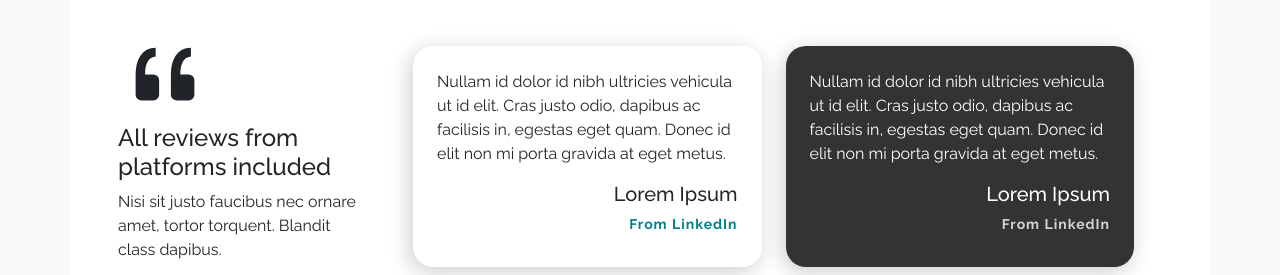
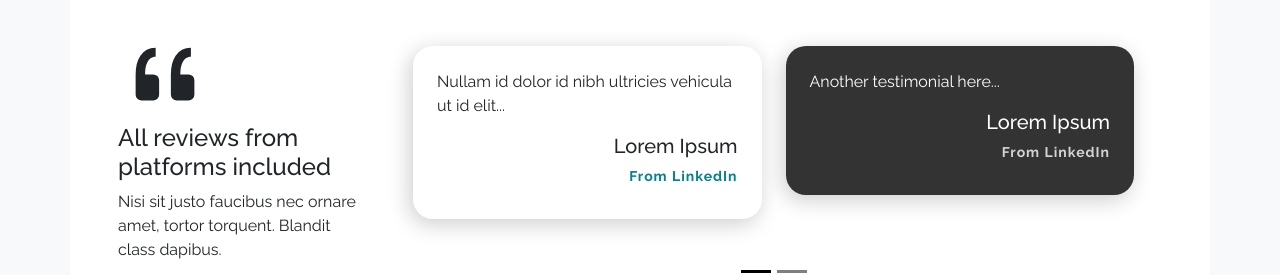
Before and after one commit to ahn-nath/personal_website_2.0, a React (Create React App) app: page / in a window 1280 px wide. Shown: the part 2917-3192 px from the top of the page. Built offline with nearby package versions, Linux system fonts and the light colour scheme.

Commit message:
refactor: import testimonials

```diff
--- /dev/null
+++ b/src/data/testimonials.js
@@ -0,0 +1,39 @@
+const testimonials =
+
+[
+  [
+    {
+      "text": "Nullam id dolor id nibh ultricies vehicula ut id elit...",
+      "author": "Lorem Ipsum",
+      "source": "LinkedIn",
+      "link": "https://www.linkedin.com/in/nathaly-toledo/",
+      "isDark": false
+    },
+    {
+      "text": "Another testimonial here...",
+      "author": "Lorem Ipsum",
+      "source": "LinkedIn",
+      "link": "https://www.linkedin.com/in/nathaly-toledo/",
+      "isDark": true
+    }
+  ],
+  [
+    {
+      "text": "Yet another testimonial...",
+      "author": "Lorem Ipsum",
+      "source": "LinkedIn",
+      "link": "https://www.linkedin.com/in/nathaly-toledo/",
+      "isDark": true
+    },
+    {
+      "text": "Final testimonial...",
+      "author": "Lorem Ipsum",
+      "source": "LinkedIn",
+      "link": "https://www.linkedin.com/in/nathaly-toledo/",
+      "isDark": false
+    }
+  ]
+]
+
+
+export default testimonials
--- a/src/pages/homepage/components/Testimonials.js
+++ b/src/pages/homepage/components/Testimonials.js
@@ -1,3 +1,6 @@
+import testimonialsSlides from "../../../data/testimonials";
+
+
 const TestimonialCard = ({ text, author, source, link, isDark }) => {
     return (
         <div className={`card ${isDark ? 'dark-card' : 'card-light'} border-0 my-3`}>
@@ -15,40 +18,6 @@ const TestimonialCard = ({ text, author, source, link, isDark }) => {
 };
 
 const TestimonialsSection = () => {
-    const testimonialsSlides = [
-        [
-            {
-                text: "Nullam id dolor id nibh ultricies vehicula ut id elit. Cras justo odio, dapibus ac facilisis in, egestas eget quam. Donec id elit non mi porta gravida at eget metus.",
-                author: "Lorem Ipsum",
-                source: "LinkedIn",
-                link: "https://www.linkedin.com/in/nathaly-toledo/",
-                isDark: false
-            },
-            {
-                text: "Nullam id dolor id nibh ultricies vehicula ut id elit. Cras justo odio, dapibus ac facilisis in, egestas eget quam. Donec id elit non mi porta gravida at eget metus.",
-                author: "Lorem Ipsum",
-                source: "LinkedIn",
-                link: "https://www.linkedin.com/in/nathaly-toledo/",
-                isDark: true
-            }
-        ],
-        [
-            {
-                text: "Nullam id dolor id nibh ultricies vehicula ut id elit. Cras justo odio, dapibus ac facilisis in, egestas eget quam. Donec id elit non mi porta gravida at eget metus.",
-                author: "Lorem Ipsum",
-                source: "LinkedIn",
-                link: "https://www.linkedin.com/in/nathaly-toledo/",
-                isDark: true
-            },
-            {
-                text: "Nullam id dolor id nibh ultricies vehicula ut id elit. Cras justo odio, dapibus ac facilisis in, egestas eget quam. Donec id elit non mi porta gravida at eget metus.",
-                author: "Lorem Ipsum",
-                source: "LinkedIn",
-                link: "https://www.linkedin.com/in/nathaly-toledo/",
-                isDark: false
-            }
-        ]
-    ];
 
     return (
         <section className="text-center bg-light testimonials" id="testimonials">
```
